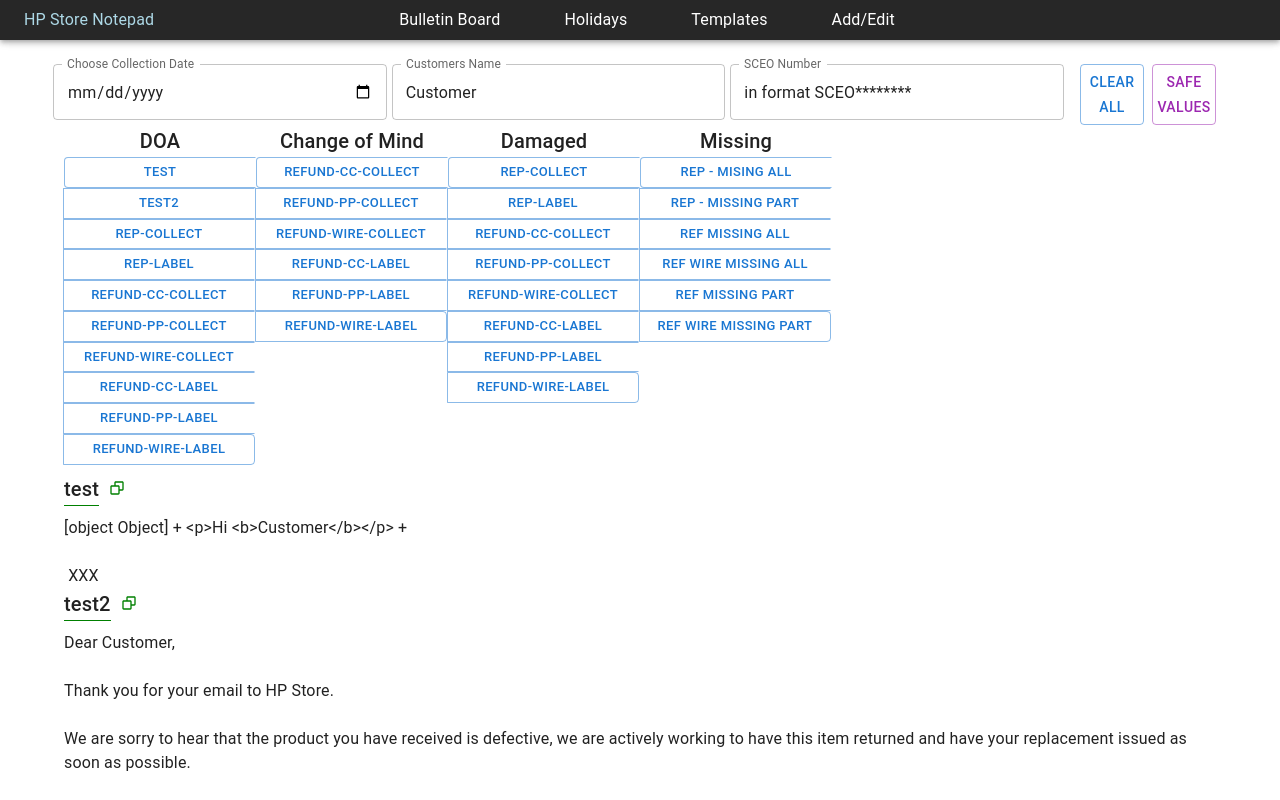
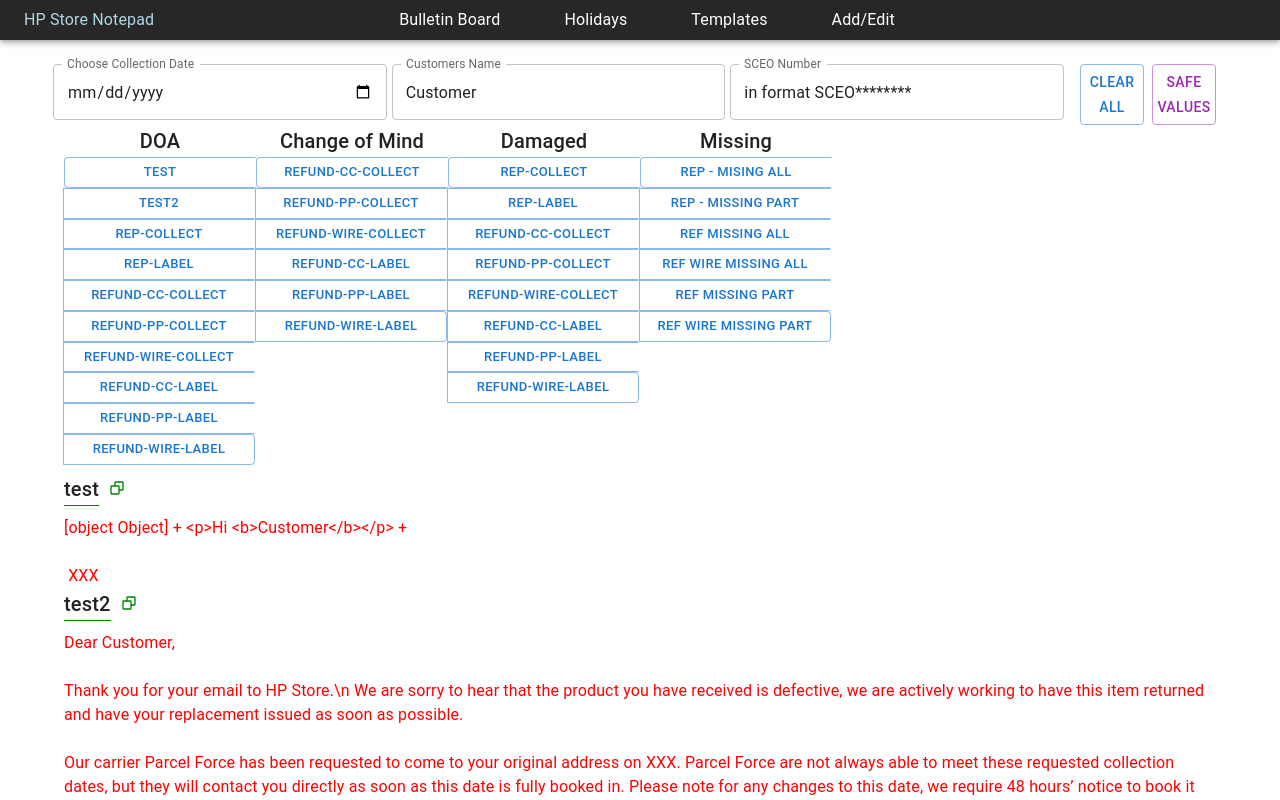
Before and after one commit to misterplain/hpNotePad, a React (Create React App) app in the folder frontend/: page /templates in a window 1280 px wide. Shown: the top 800 px of the page. Built offline with nearby package versions, Linux system fonts and the light colour scheme.

Commit message:
line break

```diff
--- a/frontend/src/assets/templates.js
+++ b/frontend/src/assets/templates.js
@@ -12,9 +12,21 @@ export const TemplateText = ({ name, date, orderNumber }) => {
   const [open, setOpen] = useState(false);
   const copyToClipboard = (e) => {
     setOpen(true);
-    // navigator.clipboard.writeText(e.toString());
+    navigator.clipboard.writeText(e.toString());
     navigator.clipboard.writeText(replaceWithBr(e.toString()));
   };
+
+  // const copyToClipboard = (e) => {
+  //   let text = e.toString();
+  //   try {
+  //     let successful = document.execCommand("copy");
+  //     let msg = successful ? "successful" : "unsuccessful";
+  //     console.log("copying text command was " + msg);
+  //   } catch (err) {}
+  //   console.log("unable to copy text");
+
+  //   setOpen(true);
+  // };
 
   const parse = require("html-react-parser");
   const example = parse("<p>Hi <b>${name}</b>,</p>");
@@ -22,7 +34,7 @@ export const TemplateText = ({ name, date, orderNumber }) => {
   const lineBreak = "\n\n";
 
   const replaceWithBr = (x) => {
-    return x.replace(/\\n/g, "<br /><br />");
+    return x.replace(/\\n/g, "<h1>hello</h1>");
   };
 
   const testArray = [
@@ -38,9 +50,9 @@ export const TemplateText = ({ name, date, orderNumber }) => {
       title: "test2",
       text: `Dear ${name},${replaceWithBr(
         lineBreak
-      )}Thank you for your email to HP Store.\n\nWe are sorry to hear that the product you have received is defective, we are actively working to have this item returned and have your replacement issued as soon as possible.${replaceWithBr(
+      )}Thank you for your email to HP Store.\\n We are sorry to hear that the product you have received is defective, we are actively working to have this item returned and have your replacement issued as soon as possible.${replaceWithBr(
         lineBreak
-      )}Our carrier Parcel Force has been requested to come to your original address on ${date}. Parcel Force are \n\nnot always able to meet these requested collection dates, but they will contact you directly as soon as this date is fully booked in. Please note for any changes to this date, we require 48 hours’ notice to book it with the warehouse.\n\nWe kindly ask you to pack the goods safely in either their original box or a suitable box for transportation to avoid any damage in transit.Please write the HP Store order number ${orderNumber} on the box as well as removing your own name and address, this will ensure faster return process of the goods at our warehouse and speed up the replacement procedure.${replaceWithBr(
+      )}Our carrier Parcel Force has been requested to come to your original address on ${date}. Parcel Force are not always able to meet these requested collection dates, but they will contact you directly as soon as this date is fully booked in. Please note for any changes to this date, we require 48 hours’ notice to book it with the warehouse.We kindly ask you to pack the goods safely in either their original box or a suitable box for transportation to avoid any damage in transit.Please write the HP Store order number ${orderNumber} on the box as well as removing your own name and address, this will ensure faster return process of the goods at our warehouse and speed up the replacement procedure.${replaceWithBr(
         lineBreak
       )}Our driver will have a return label, this allows them to track the return through their network. Please ensure you obtain a collection receipt from the driver as this may be required in the unlikely event something goes wrong with the return to our warehouse.${replaceWithBr(
         lineBreak
@@ -267,13 +279,16 @@ export const TemplateText = ({ name, date, orderNumber }) => {
             </Grid>
             <Grid item xs={12}>
               {" "}
-              <Typography
+              {/* <Typography
                 key={template.id}
                 variant='body1'
                 style={{ whiteSpace: "pre-wrap" }}
               >
                 {template.text}
-              </Typography>
+              </Typography> */}
+              <div key={template.id} style={{ whiteSpace: "pre-wrap", color: 'red' }}>
+                {template.text}
+              </div>
             </Grid>
             <Divider />
           </Grid>
```
